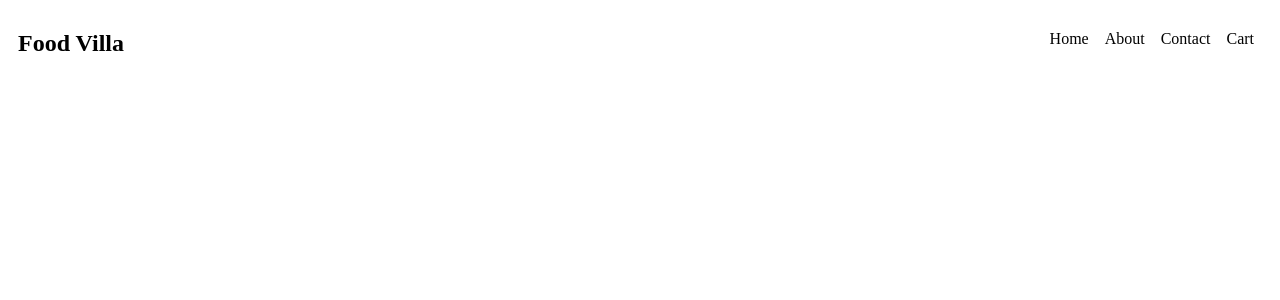
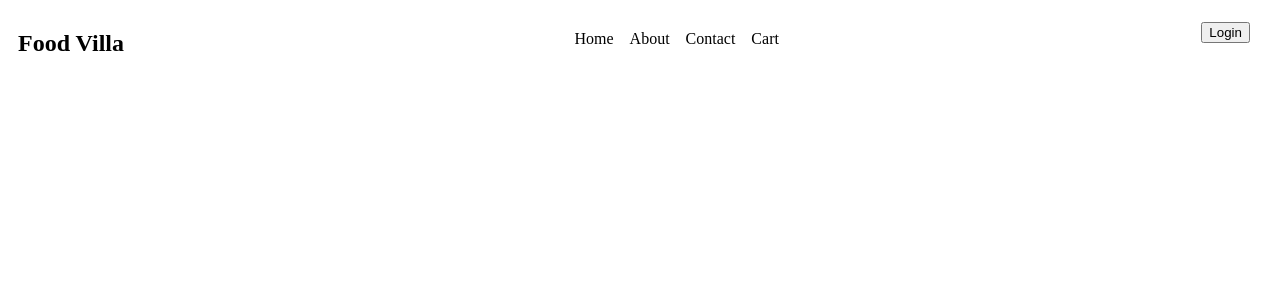
Before and after one commit to viveksingh-01/food-villa, a React (Vite) app: page / in a window 1280 px wide. Shown: the top 300 px of the page. Built offline with nearby package versions, Linux system fonts and the light colour scheme.

Commit message:
feat: add login/logout button
- leverage useState hook to control the state of login

```diff
--- a/src/components/Header.js
+++ b/src/components/Header.js
@@ -1,6 +1,9 @@
+import { useState } from 'react';
+
 const Title = () => <h2>Food Villa</h2>;
 
 const Header = () => {
+  const [isLoggedIn, setIsLoggedIn] = useState(false);
   return (
     <div className="navbar">
       <Title />
@@ -12,6 +15,13 @@ const Header = () => {
           <li>Cart</li>
         </ul>
       </div>
+      <div className="login-btn-container">
+        {isLoggedIn ? (
+          <button onClick={() => setIsLoggedIn(false)}>Logout</button>
+        ) : (
+          <button onClick={() => setIsLoggedIn(true)}>Login</button>
+        )}
+      </div>
     </div>
   );
 };
--- a/styles.css
+++ b/styles.css
@@ -12,3 +12,8 @@
 .nav-items > ul > li {
   padding: 4px 8px;
 }
+
+.login-btn-container {
+  padding: 4px;
+  margin: 8px;
+}
```
